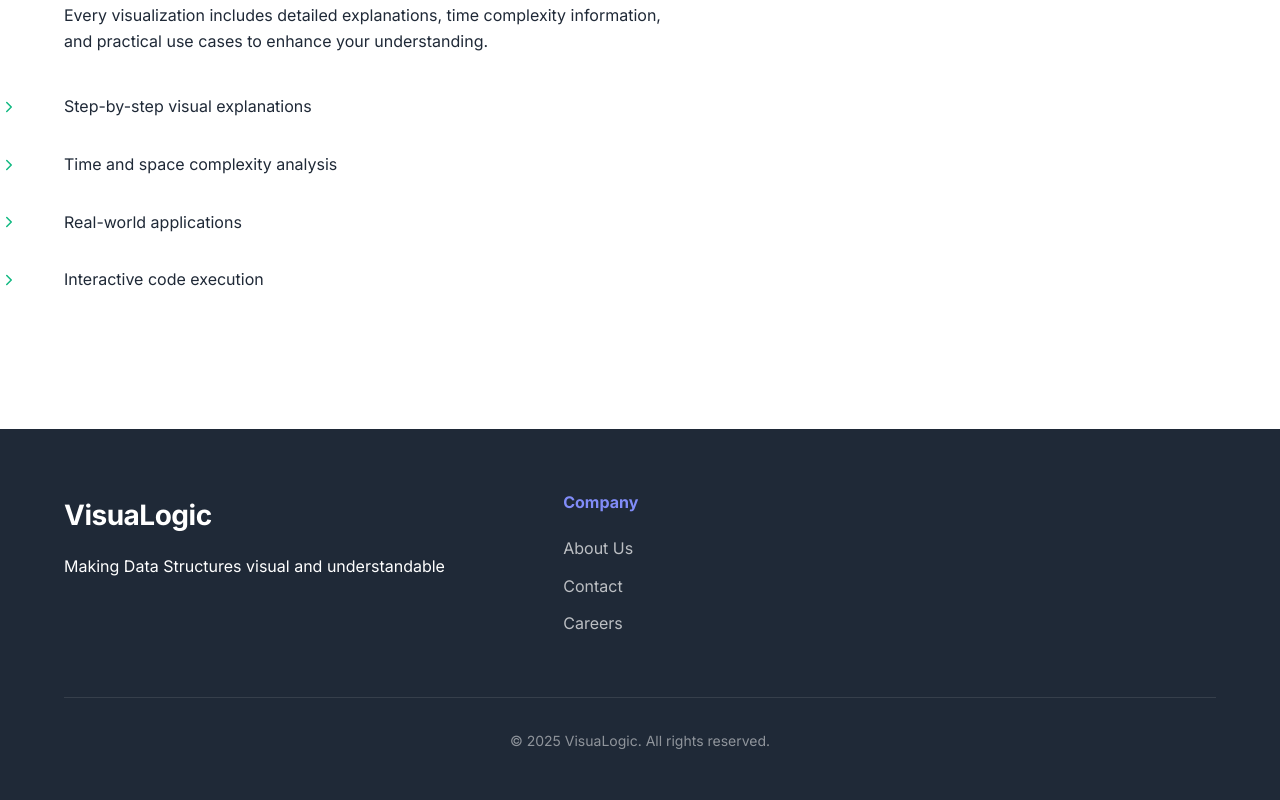
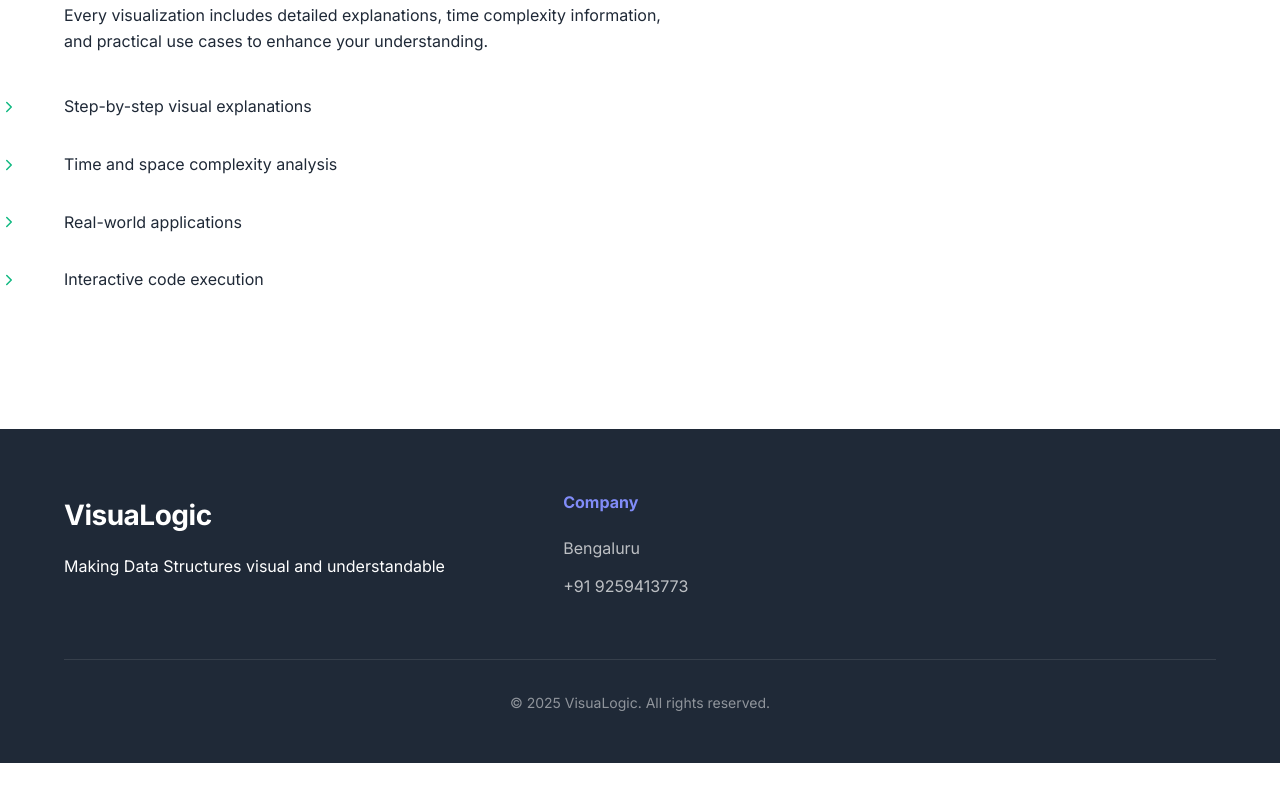
Before and after one commit to Ujjwaljain16/VisuaLogic, a React (Vite) app: page / in a window 1280 px wide. Shown: the part 1736-2536 px from the top of the page. After the commit the page ends 2499 px from the top, so only its background shows below. Built offline with nearby package versions, Linux system fonts and the light colour scheme.

Commit message:
Final Commit - project Completed

```diff
--- a/src/pages/LandingPage.jsx
+++ b/src/pages/LandingPage.jsx
@@ -186,9 +186,8 @@ const LandingPage = () => {
           <div className="footer-links">
             <div className="link-group">
               <h4>Company</h4>
-              <a href="/about">About Us</a>
-              <a href="/contact">Contact</a>
-              <a href="/careers">Careers</a>
+              <a href="/about">Bengaluru</a>
+              <a href="/contact">+91 9259413773</a>
             </div>
           </div>
         </div>
```
